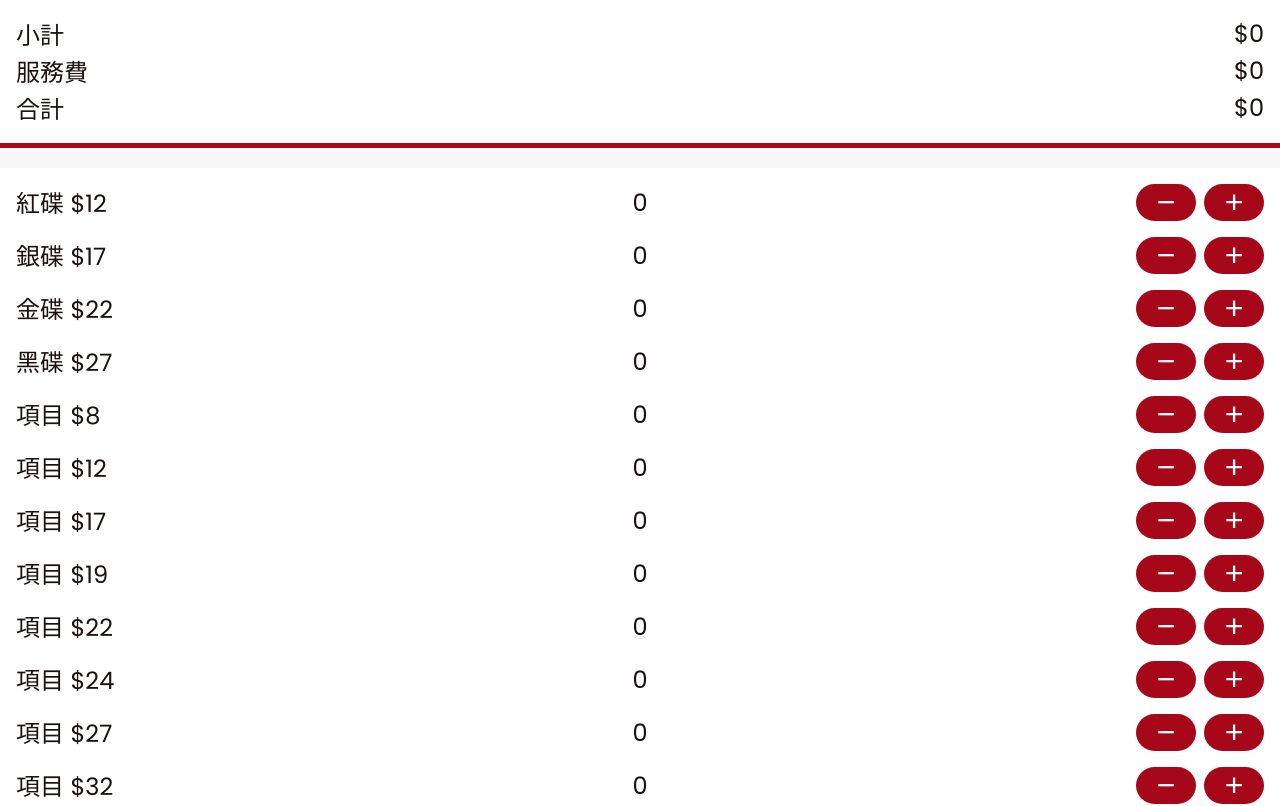
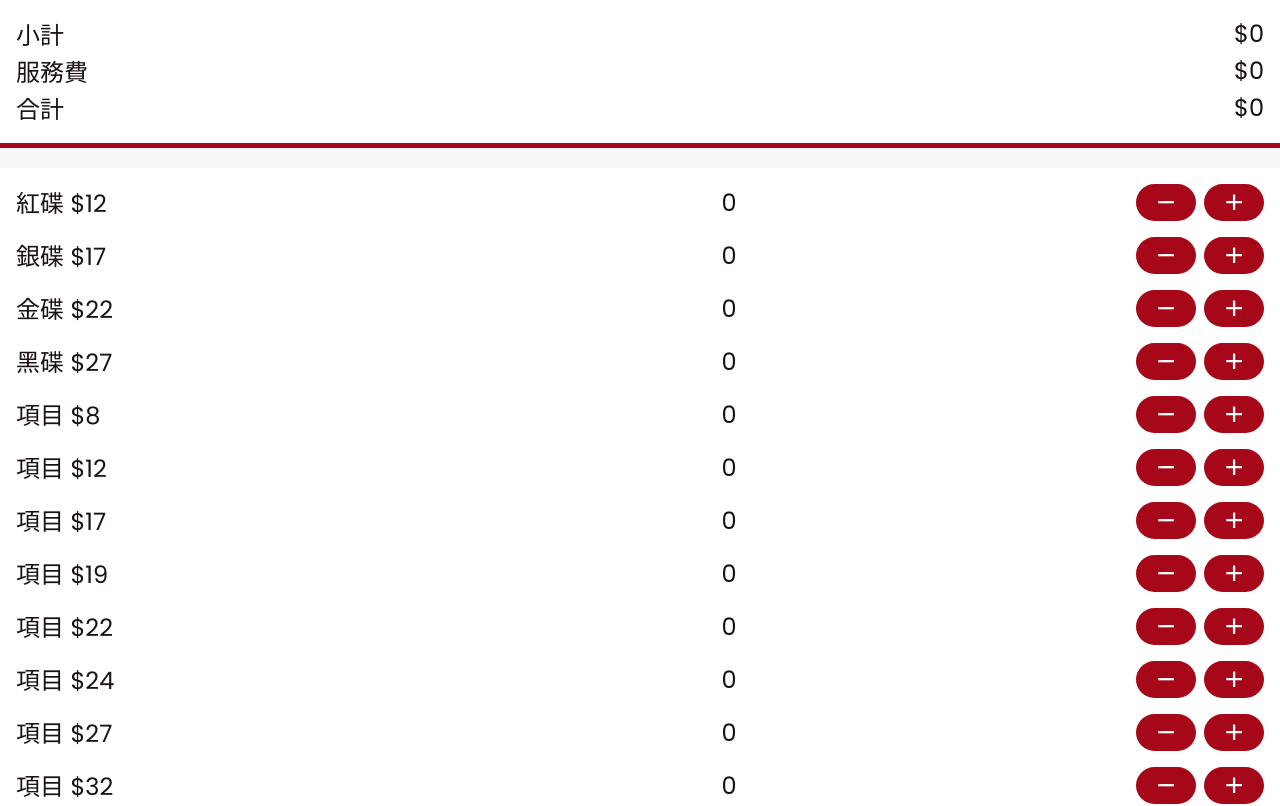
Before and after one commit to man7788/sushiro-calculator, a React (Vite) app in the folder calculator/: page / in a window 1280 px wide. Shown: the top 806 px of the page. Built offline with nearby package versions, Linux system fonts and the light colour scheme.

Commit message:
Update grid columns

```diff
--- a/calculator/src/Components/Items/Item.module.css
+++ b/calculator/src/Components/Items/Item.module.css
@@ -1,7 +1,7 @@
 .Item {
   display: grid;
   align-items: center;
-  grid-template-columns: 1fr 1fr 1fr;
+  grid-template-columns: 1.5fr 1fr 1fr;
   margin-bottom: 1rem;
 }
 
```
